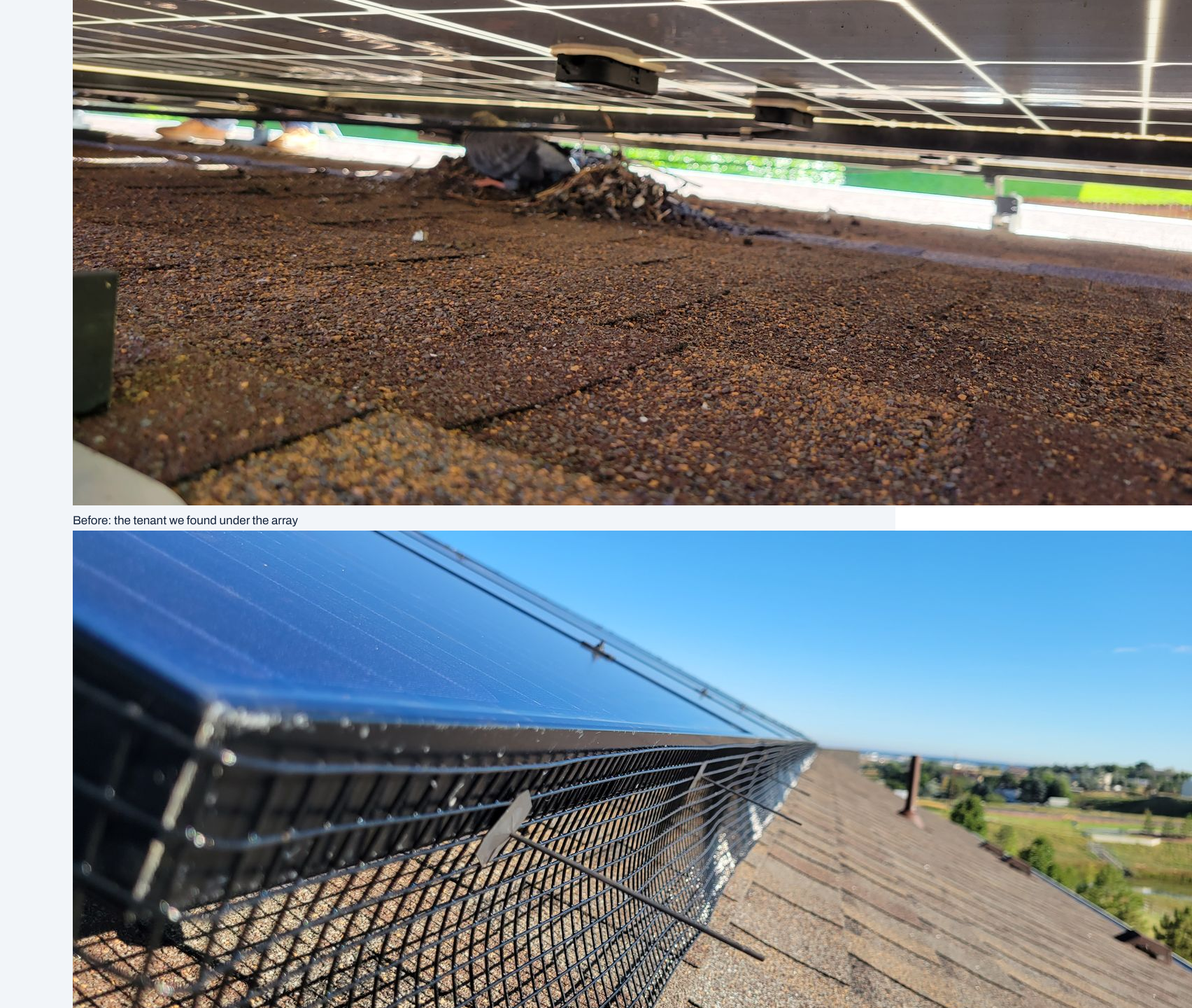
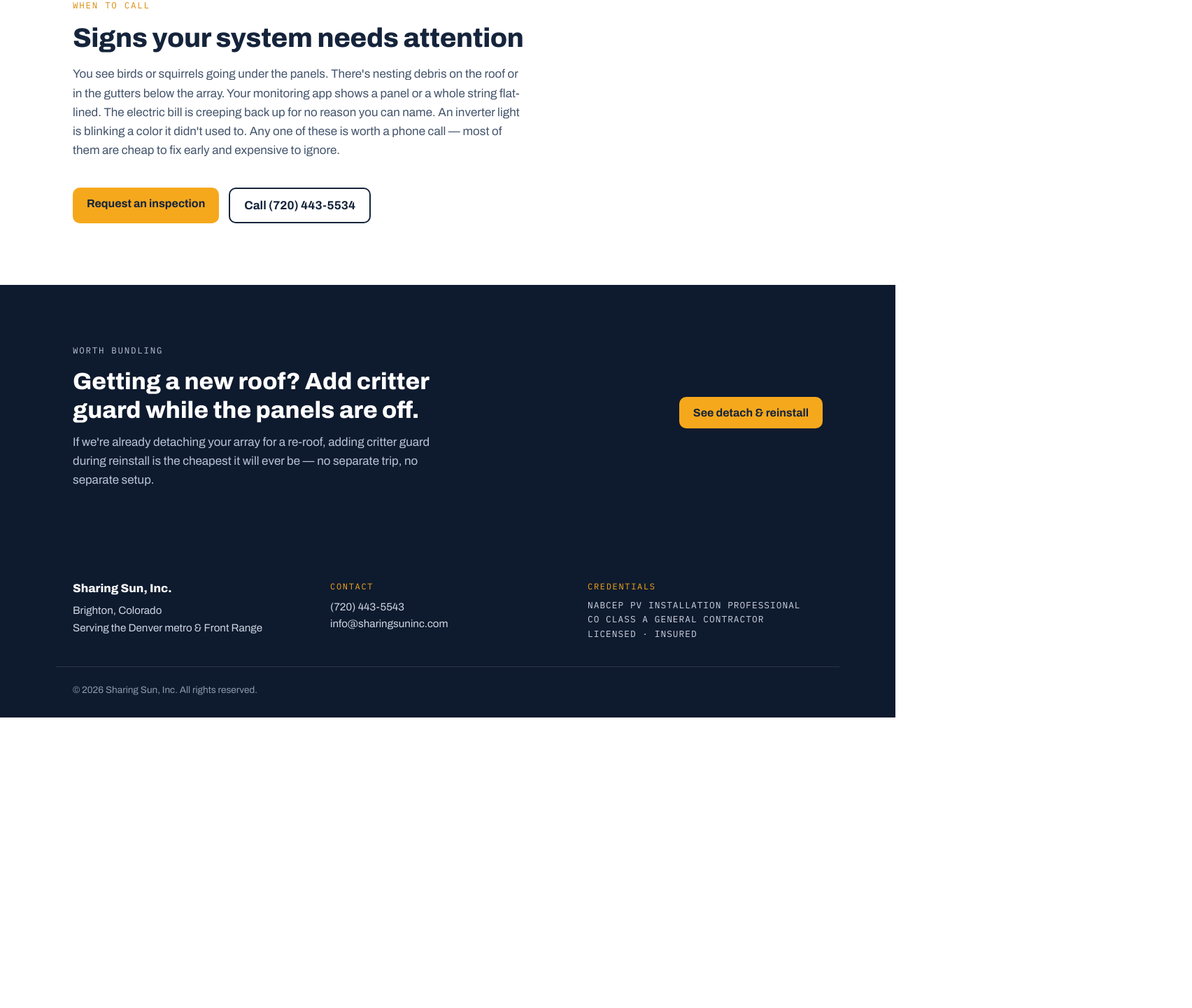
Before and after one commit to sharingsunsolar/sharing-sun-website, a Next.js app: page /maintenance in a window 1280 px wide. Shown: the part 1360-2800 px from the top of the page at 70% size, 1704 px wide, since content can reach past the window. After the commit the page ends 2385 px from the top, so only its background shows below. Built offline with nearby package versions, Linux system fonts and the light colour scheme.

Commit message:
Remove photo pair section from maintenance page
Removed photo pair section displaying before and after images of critter guard installation.

```diff
--- a/app/maintenance/page.js
+++ b/app/maintenance/page.js
@@ -66,23 +66,6 @@ export default function Maintenance() {
               </p>
             </div>
           </div>
-
-          <div className="photo-pair">
-            <figure className="site-photo">
-              <img
-                src="/pigeon-nesting-under-panels.jpg"
-                alt="Pigeon nesting underneath solar panels on a Colorado roof before critter guard"
-              />
-              <figcaption>Before: the tenant we found under the array</figcaption>
-            </figure>
-            <figure className="site-photo">
-              <img
-                src="/critter-guard-installed.jpg"
-                alt="Critter guard mesh installed around the edge of a rooftop solar array"
-              />
-              <figcaption>After: critter guard sealed and secured</figcaption>
-            </figure>
-          </div>
         </div>
       </section>
 
```
